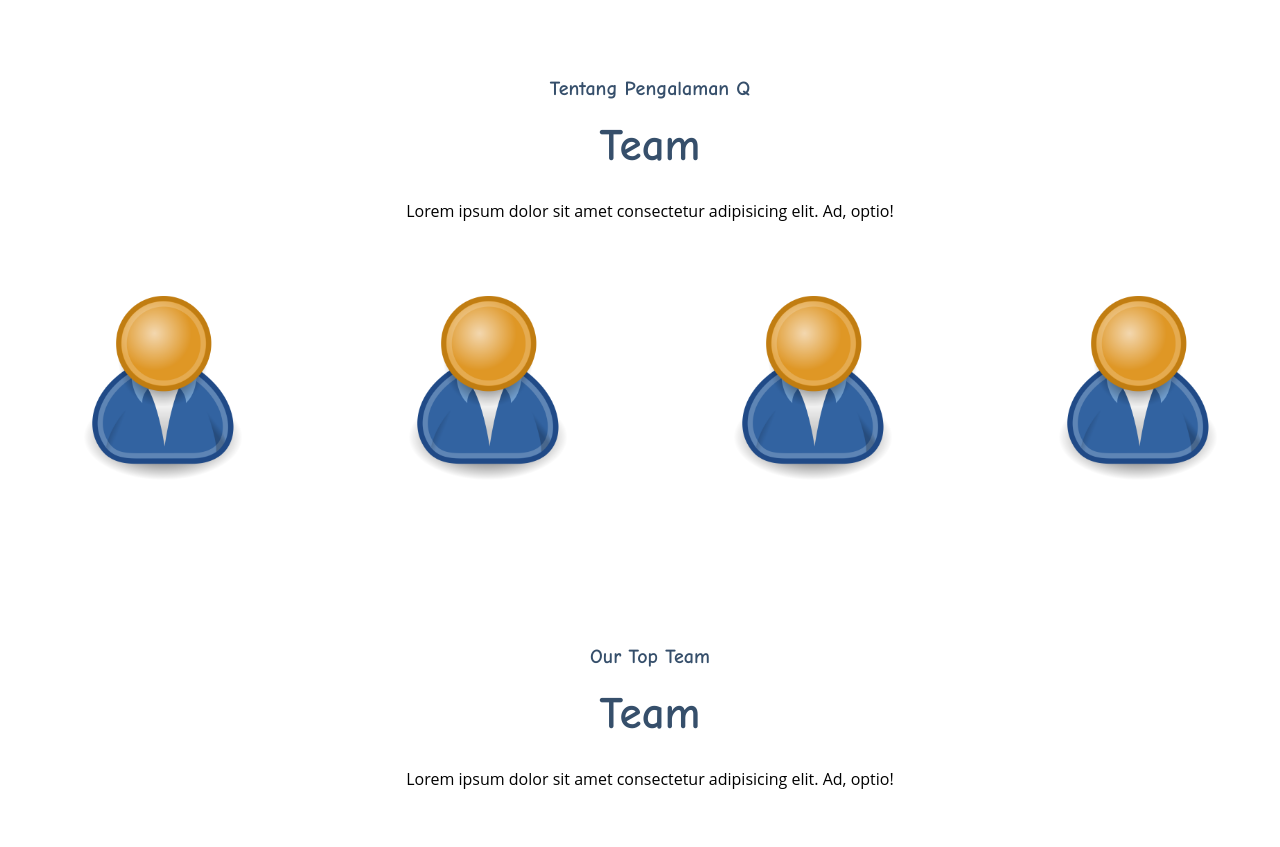
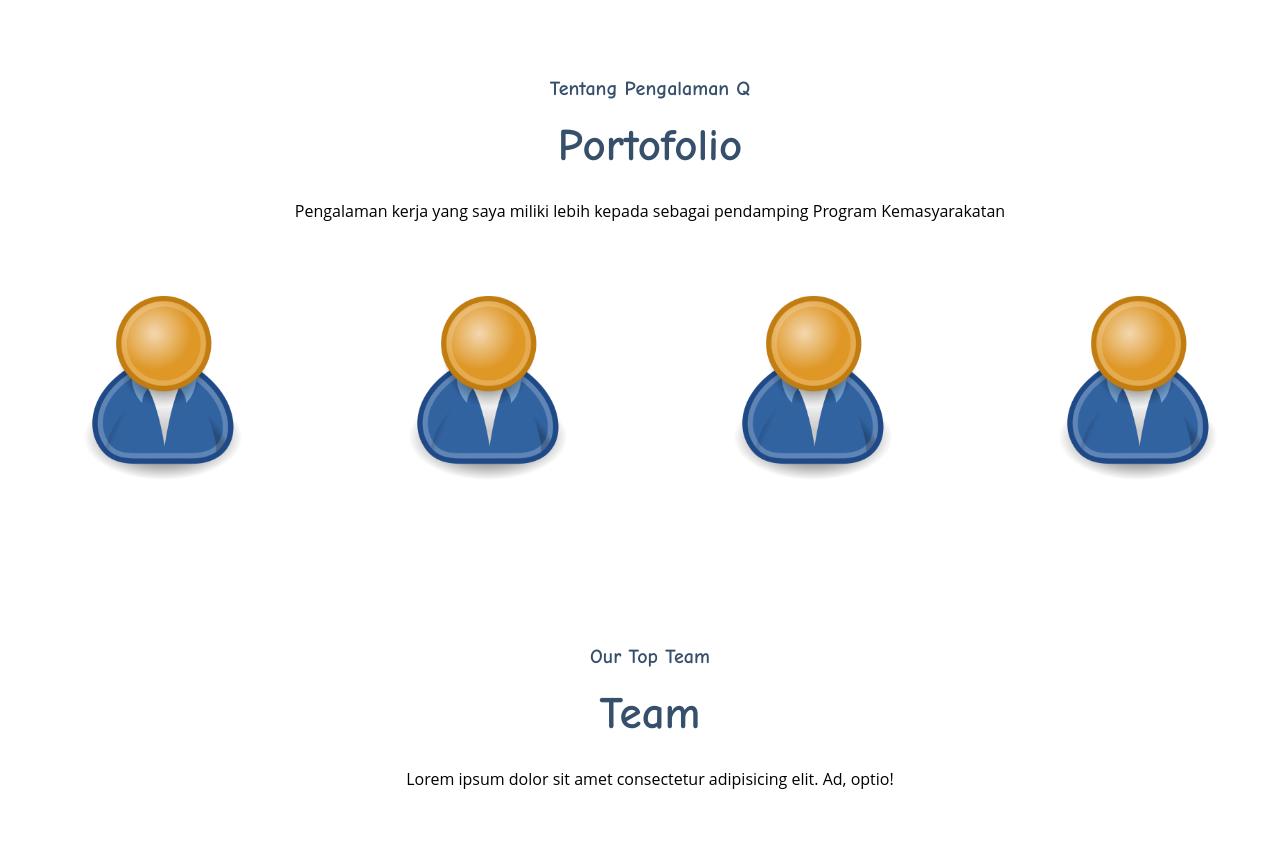
Before and after one commit to Marditeko/Final-Project, a plain HTML site: page index.html in a window 1280 px wide. Shown: the part 1180-2027 px from the top of the page. Drawn offline with Linux system fonts and the light colour scheme.

Commit message:
deskrip portfolio

```diff
--- a/index.html
+++ b/index.html
@@ -57,8 +57,8 @@
             <div class="tengah">
                 <div class="kolom">
                     <p class="deskripsi">Tentang Pengalaman Q</p>
-                    <h2>Team</h2>
-                    <p>Lorem ipsum dolor sit amet consectetur adipisicing elit. Ad, optio!</p>
+                    <h2>Portofolio</h2>
+                    <p>Pengalaman kerja yang saya miliki lebih kepada sebagai pendamping Program Kemasyarakatan</p>
                 </div>
 
                 <div class="team-list">
```
